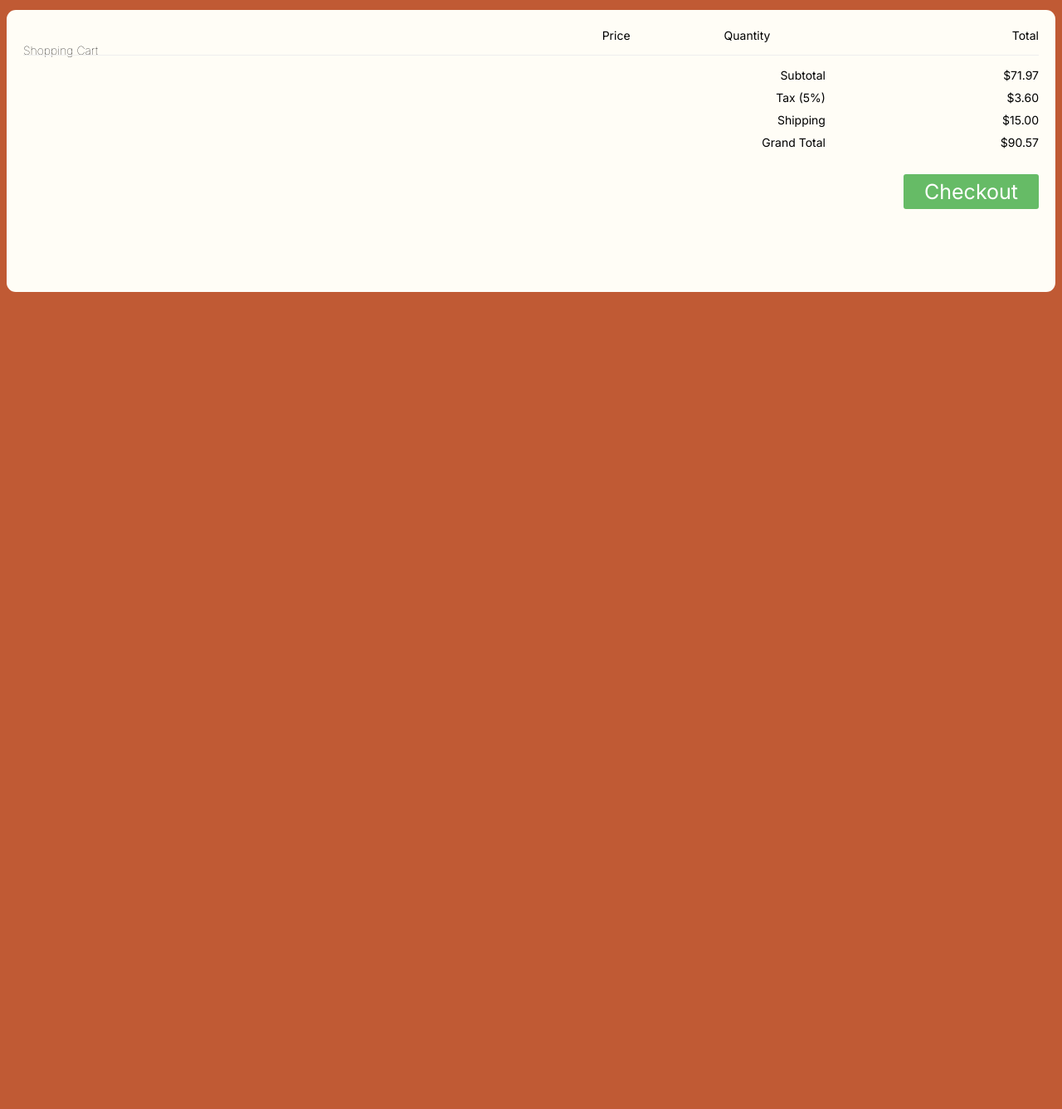
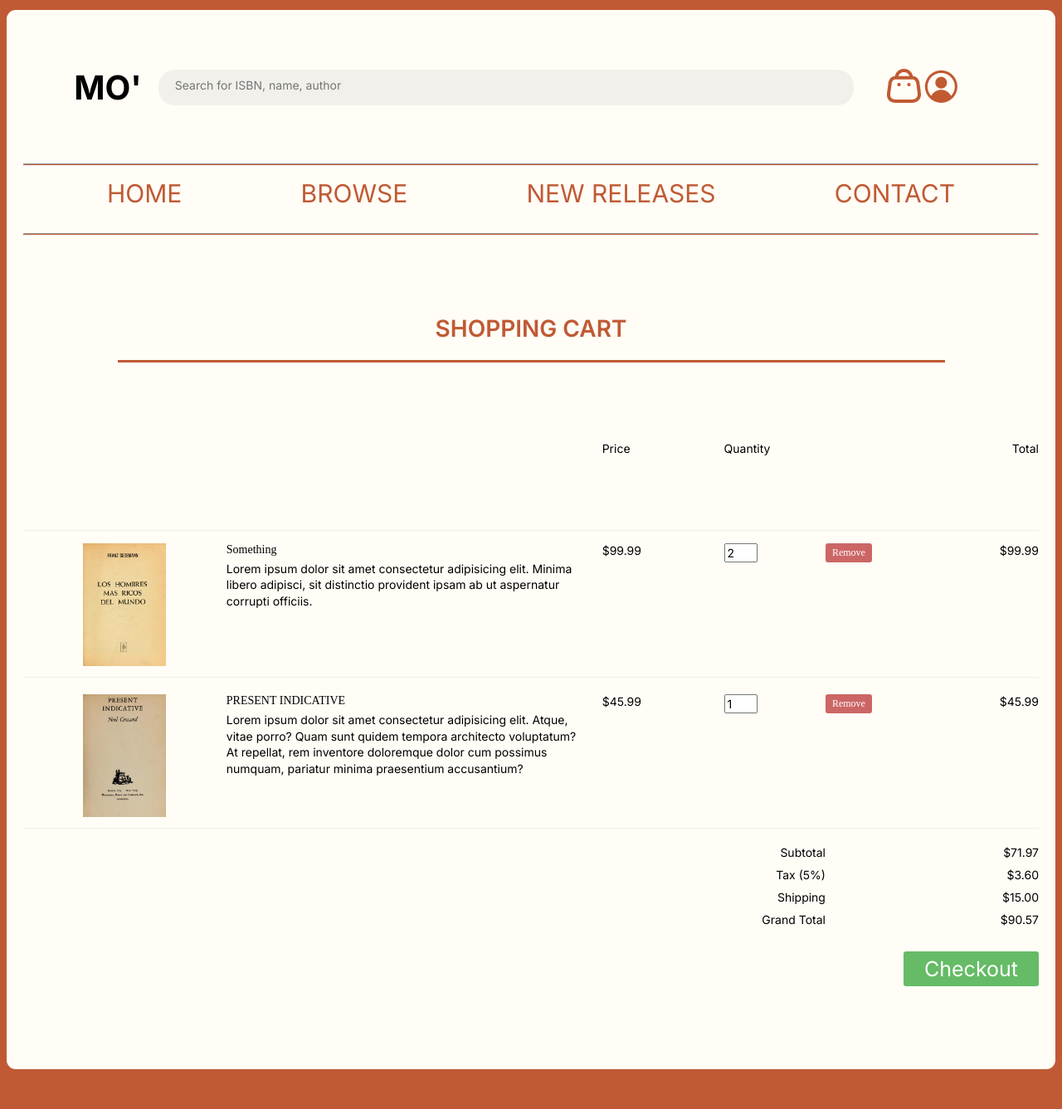
Before and after one commit to m-bobi/MO-Books, a PHP site: page /html/cart.html in a window 1280 px wide. Shown: the whole page at 83% size. Before the commit the page ends 352 px from the top, so only its background shows below. Run offline with PHP 8.4, Linux system fonts and the light colour scheme.

Commit message:
+ cart changes

```diff
--- a/css/cart.css
+++ b/css/cart.css
@@ -17,6 +17,98 @@
     flex-direction: column;
     margin: 12px 0 48px;
     padding: 31px 20px 100px;
+}
+
+
+.search {
+    border-radius: 20px;
+    background-color: #f1f0eb;
+    border-style: none;
+    display: flex;
+    flex-grow: 1;
+    flex-basis: 0%;
+    flex-direction: column;
+    align-items: end;
+    padding: 10px 20px 16px;
+}
+
+.search:active {
+    background-color: #f1f0eb;
+    border-style: none;
+}
+
+@media (max-width: 991px) {
+    .search {
+        max-width: 100%;
+    }
+}
+
+.searchBar {
+    display: flex;
+    flex-wrap: wrap;
+    align-items: center;
+    margin-left: 5%;
+}
+
+
+.logo {
+    font: 700 40px Inter, sans-serif;
+    margin-right: 20px;
+}
+
+
+.icons {
+    margin-right: 5%;
+    padding: 40px;
+}
+
+.navBar {
+    display: flex;
+    justify-content: center;
+    margin-top: 1.2%;
+    gap: 11.7%;
+}
+
+.navBar a {
+    color: var(--main-color);
+    font: 400 30px Inter, sans-serif;
+}
+
+
+.div-8 {
+    background-color: #c05a34;
+    align-self: stretch;
+    height: 3px;
+    margin: 30px 0 0;
+}
+
+.div-9 {
+    padding-top: 5%;
+    color: #c05a34;
+    align-self: center;
+    margin-top: 34px;
+    white-space: nowrap;
+    font: 600 28px Inter, sans-serif;
+}
+
+@media (max-width: 991px) {
+    .div-9 {
+        white-space: initial;
+    }
+}
+
+.div-10 {
+    background-color: #c05a34;
+    align-self: center;
+    margin-top: 21px;
+    width: 997px;
+    height: 3px;
+}
+
+@media (max-width: 991px) {
+    .div-10 {
+        max-width: 100%;
+    }
 }
 
 .product-details {
@@ -84,18 +176,13 @@
     content: '$';
 }
 
-h1 {
-    font-weight: 100;
-}
-
-
 .shopping-cart {
-    margin-top: -45px;
+    margin-top: 95px;
 }
 
 /* Column headers */
 .column-labels label {
-    padding-bottom: 15px;
+    padding-bottom: 90px;
     margin-bottom: 15px;
     border-bottom: 1px solid #eee;
 }
--- a/html/cart.html
+++ b/html/cart.html
@@ -12,8 +12,39 @@
 <body>
     <div class="container">
         <div class="sectionWhite">
-            <h1>Shopping Cart</h1>
 
+
+            <div class="searchBar">
+                <b>
+                    <h1 class="logo">MO'</h1>
+                </b>
+                <input type="text" class="search" placeholder="Search for ISBN, name, author">
+                <div class="icons">
+                    <a href="cart.html"><img loading="lazy" src="/resources/logos/shopping.png" class="img-3" /></a>
+                    <a href="#"><img loading="lazy" src="/resources/logos/user.png" class="img-4" /></a>
+                </div>
+            </div>
+            <hr class="div-8">
+            </hr>
+            <div class="navBar">
+                <a href="/home.html">
+                    HOME
+                </a>
+                <a href="#">
+                    BROWSE
+                </a>
+                <a href="">
+                    NEW RELEASES
+                </a>
+                <a href="">
+                    CONTACT
+                </a>
+            </div>
+            <hr class="div-8">
+            </hr>
+
+            <div class="div-9">SHOPPING CART</div>
+            <div class="div-10"></div>
             <div class="shopping-cart">
 
                 <div class="column-labels">
@@ -24,18 +55,17 @@
                     <label class="product-removal">Remove</label>
                     <label class="product-line-price">Total</label>
                 </div>
-                <!--
+
                 <div class="product">
                     <div class="product-image">
-                        <img src="https://s.cdpn.io/3/dingo-dog-bones.jpg">
+                        <img src="/resources/0005000209.jpg">
                     </div>
                     <div class="product-details">
-                        <div class="product-title">Dingo Dog Bones</div>
-                        <p class="product-description">The best dog bones of all time. Holy crap. Your dog will be
-                            begging for
-                            these things! I got curious once and ate one myself. I'm a fan.</p>
+                        <div class="product-title">Something</div>
+                        <p class="product-description">Lorem ipsum dolor sit amet consectetur adipisicing elit. Minima
+                            libero adipisci, sit distinctio provident ipsam ab ut aspernatur corrupti officiis.</p>
                     </div>
-                    <div class="product-price">12.99</div>
+                    <div class="product-price">99.99</div>
                     <div class="product-quantity">
                         <input type="number" value="2" min="1">
                     </div>
@@ -44,18 +74,18 @@
                             Remove
                         </button>
                     </div>
-                    <div class="product-line-price">25.98</div>
+                    <div class="product-line-price">99.99</div>
                 </div>
 
                 <div class="product">
                     <div class="product-image">
-                        <img src="https://s.cdpn.io/3/large-NutroNaturalChoiceAdultLambMealandRiceDryDogFood.png">
+                        <img src="/resources/0005000197.jpg">
                     </div>
                     <div class="product-details">
-                        <div class="product-title">Nutro™ Adult Lamb and Rice Dog Food</div>
-                        <p class="product-description">Who doesn't like lamb and rice? We've all hit the halal cart at
-                            3am while
-                            quasi-blackout after a night of binge drinking in Manhattan. Now it's your dog's turn!</p>
+                        <div class="product-title">PRESENT INDICATIVE</div>
+                        <p class="product-description">Lorem ipsum dolor sit amet consectetur adipisicing elit. Atque,
+                            vitae porro? Quam sunt quidem tempora architecto voluptatum? At repellat, rem inventore
+                            doloremque dolor cum possimus numquam, pariatur minima praesentium accusantium?</p>
                     </div>
                     <div class="product-price">45.99</div>
                     <div class="product-quantity">
@@ -67,7 +97,7 @@
                         </button>
                     </div>
                     <div class="product-line-price">45.99</div>
-                </div> -->
+                </div>
 
                 <div class="totals">
                     <div class="totals-item">
```
